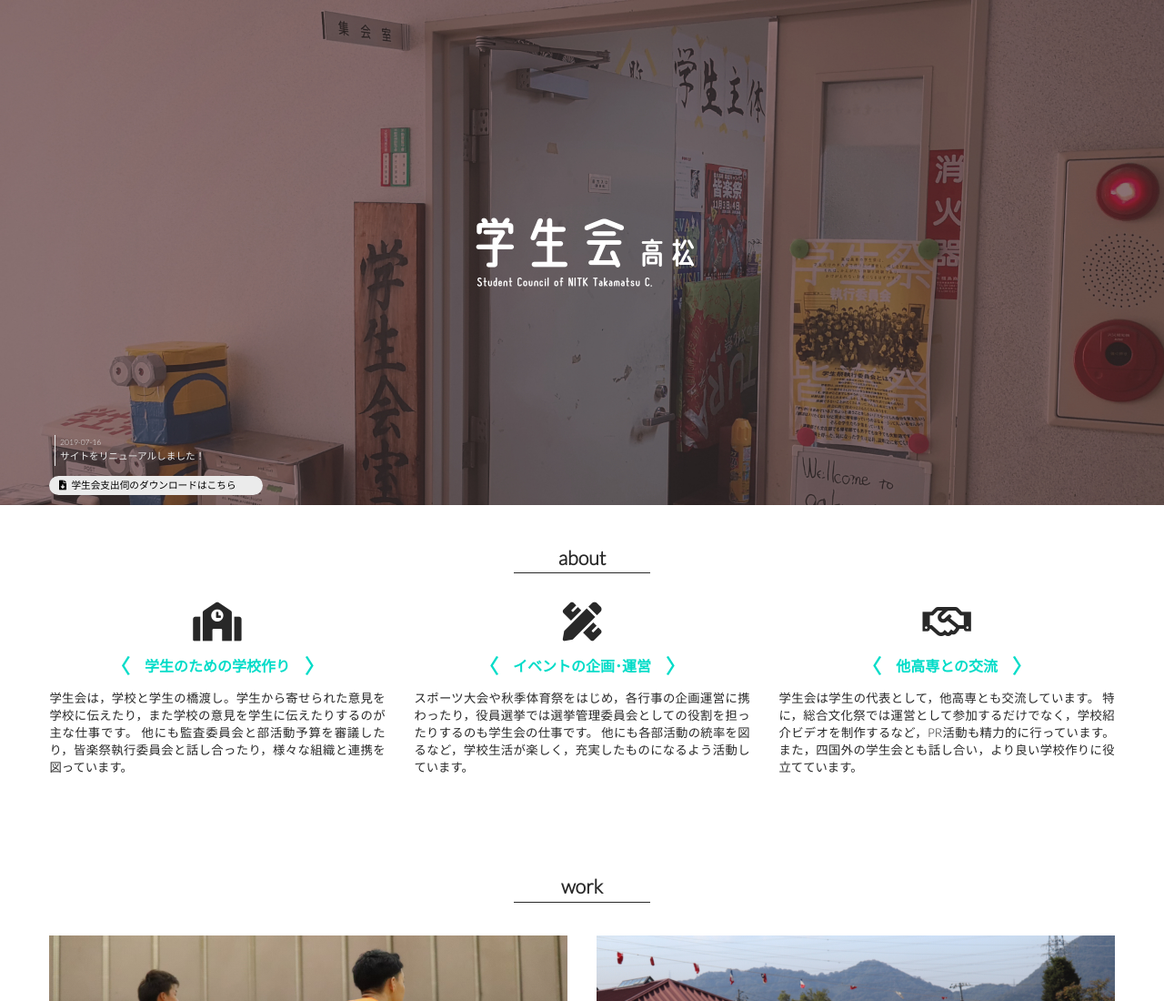
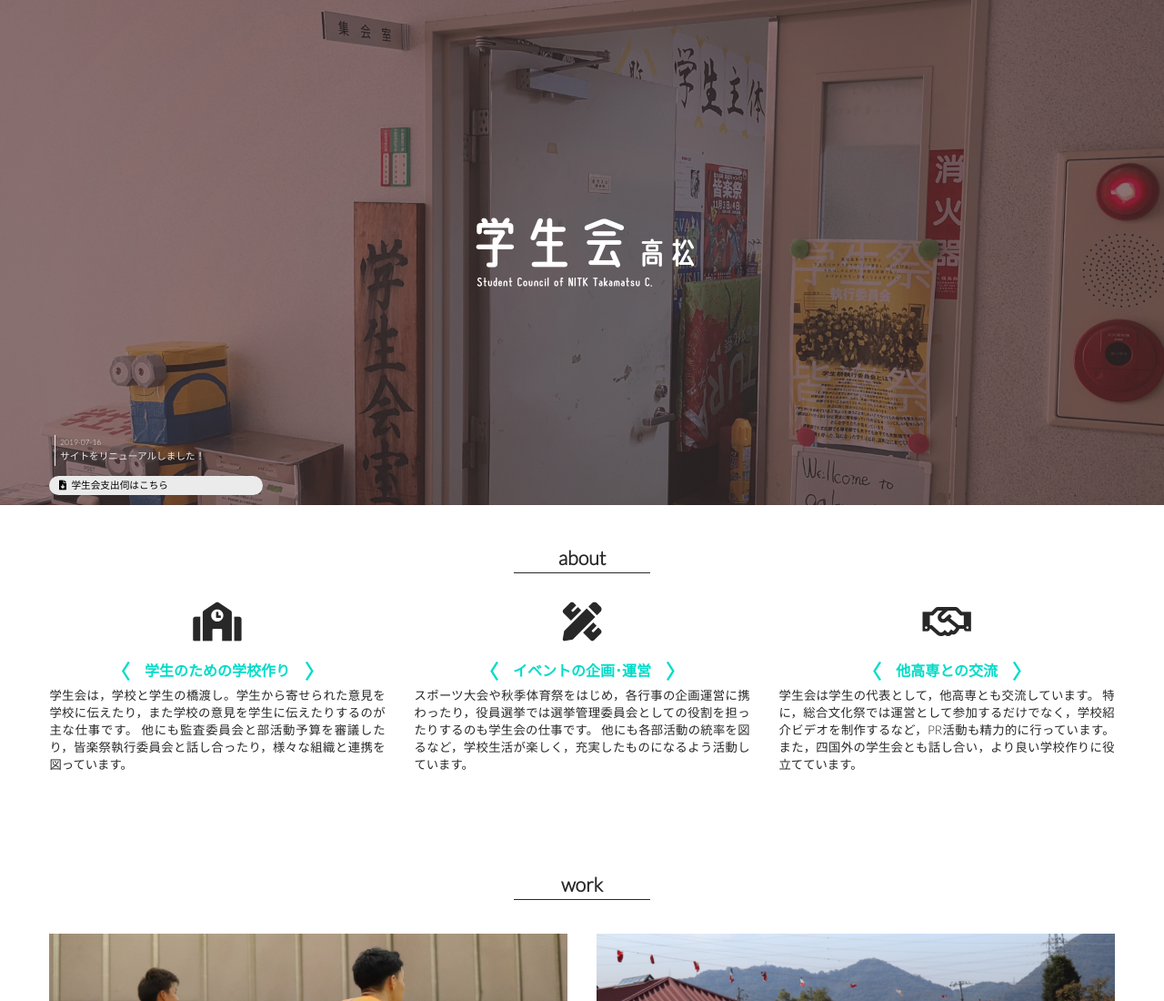
Before and after one commit to udon-sysken/student-council-website, a plain HTML site: page index.html in a window 1280 px wide. Shown: the top 1100 px of the page at 91% size. Drawn offline with Linux system fonts and the light colour scheme.

Commit message:
fix about-article

```diff
--- a/index.html
+++ b/index.html
@@ -24,7 +24,7 @@
                     <dt class="date"><time>2019-07-16</time></dt>
                     <dd class="text">サイトをリニューアルしました！</dd>
                 </dl>
-                <a class="download" href="./document/spending-request-form.xlsx"><i class="figure fas fa-file-download"></i>学生会支出伺のダウンロードはこちら</a>
+                <a class="download" href="./document/spending-request-form.xlsx"><i class="figure fas fa-file-download"></i>学生会支出伺はこちら</a>
             </div>
         </header>
         <article class="content about">
--- a/style/top.css
+++ b/style/top.css
@@ -82,7 +82,7 @@
 }
 
 .content.about{
-    margin: 32pt 0 16pt 0;
+    margin: 32pt 0 8pt 0;
 }
 
 .content.about>.block{
@@ -90,7 +90,7 @@
     display: flex;
     flex-direction: column;
     align-items: center;
-    margin: 8pt 12pt 32pt 12pt;
+    margin: 8pt 12pt 40pt 12pt;
     min-width: 200pt;
     max-width: 320pt;
     width: 24%;
@@ -109,7 +109,7 @@
     display: flex;
     justify-content: center;
     align-items: center;
-    margin: 0 0 4pt 0;
+    margin: 0 0 8pt 0;
     width: 40pt;
     height: 40pt;
     font-size: 32pt;
@@ -118,7 +118,7 @@
 .content.about>.block>.lead{
     display: flex;
     align-items: center;
-    margin: 0 0 8pt 0;
+    margin: 0 0 2pt 0;
     padding: 0 12pt;
     color: rgb(0, 220, 200);
 }
```
